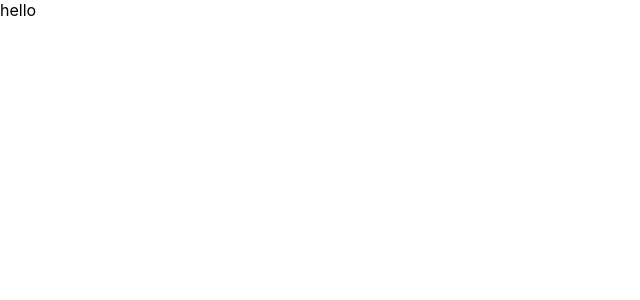
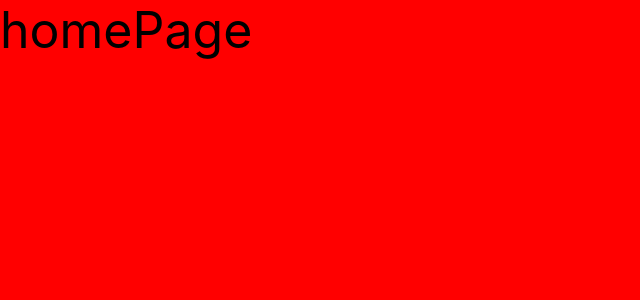
Before and after one commit to maliaoMJ/readerUnit, a Nuxt app: page / in a window 1280 px wide. Shown: the top 300 px of the page, without its empty margins (0-640 px from the left). Built offline with nearby package versions, Linux system fonts and the light colour scheme.

Commit message:
add px2rem postcss and soon

```diff
--- a/layouts/default.vue
+++ b/layouts/default.vue
@@ -1,5 +1,5 @@
 <template>
-  <div>
+  <div class="defaultLayout">
     <nuxt/>
   </div>
 </template>
@@ -7,7 +7,6 @@
 <style lang="scss">
 html {
   font-family: "Source Sans Pro", -apple-system, BlinkMacSystemFont, "Segoe UI", Roboto, "Helvetica Neue", Arial, sans-serif;
-  font-size: 16px;
   word-spacing: 1px;
   -ms-text-size-adjust: 100%;
   -webkit-text-size-adjust: 100%;
@@ -20,4 +19,17 @@ html {
   box-sizing: border-box;
   margin: 0;
 }
+html,body{
+  width: 100%;
+  height:100%;
+}
+.defaultLayout{
+  width:100%;
+  height:100%;
+  position:absolute;
+  top:0;
+  left:0;
+  right:0;
+  bottom:0;
+}
 </style>
--- a/nuxt.config.js
+++ b/nuxt.config.js
@@ -11,6 +11,9 @@ module.exports = {
     ],
     link: [
       { rel: 'icon', type: 'image/x-icon', href: '/favicon.ico' }
+    ],
+    script: [
+      {src: '/js/flexible.js', type: 'text/javascript', charset: 'utf-8' }
     ]
   },
   /*
@@ -24,6 +27,12 @@ module.exports = {
     /*
     ** Run ESLint on save
     */
+   // 一次打包
+   vendor: ['axios'],
+   postcss: [
+    require('postcss-px2rem')({
+      remUnit: 75
+   })],
     extend (config, { isDev, isClient }) {
       if (isDev && isClient) {
         config.module.rules.push({
--- a/package.json
+++ b/package.json
@@ -13,8 +13,10 @@
     "precommit": "npm run lint"
   },
   "dependencies": {
+    "axios": "^0.18.0",
     "node-sass": "^4.9.3",
     "nuxt": "^1.0.0",
+    "postcss-px2rem": "^0.3.0",
     "sass": "^1.13.0",
     "sass-loader": "^7.1.0"
   },
--- a/pages/index.vue
+++ b/pages/index.vue
@@ -1,7 +1,7 @@
 <template>
-  <section class="container">
-    hello
-  </section>
+  <div class="homePage">
+    homePage
+  </div>
 </template>
 
 <script>
@@ -10,13 +10,13 @@ export default {
   components: {
   }
 }
-// document.addEventListener('DOMContentLoaded', () => {
-//   const html = document.querySelector('html')
-//   let fontSize = window.innerWidth / 10
-//   fontSize = fontSize > 50 ? 50 : fontSize
-//   html.style.fontSize = `${fontSize}px`
-// })
+
 </script>
 
-<style>
+<style lang="scss" scoped>
+ .homePage{
+   width:100%;
+   height:100%;
+   background:red;
+ }
 </style>
--- /dev/null
+++ b/static/js/flexible.js
@@ -0,0 +1,68 @@
+// ! function () {
+//   var a = "@charset \"utf-8\";html{color:#000;background:#fff;overflow-y:scroll;-webkit-text-size-adjust:100%;-ms-text-size-adjust:100%}html *{outline:0;-webkit-text-size-adjust:none;-webkit-tap-highlight-color:rgba(0,0,0,0)}html,body{font-family:sans-serif}body,div,dl,dt,dd,ul,ol,li,h1,h2,h3,h4,h5,h6,pre,code,form,fieldset,legend,input,textarea,p,blockquote,th,td,hr,button,article,aside,details,figcaption,figure,footer,header,hgroup,menu,nav,section{margin:0;padding:0}input,select,textarea{font-size:100%}table{border-collapse:collapse;border-spacing:0}fieldset,img{border:0}abbr,acronym{border:0;font-variant:normal}del{text-decoration:line-through}address,caption,cite,code,dfn,em,th,var{font-style:normal;font-weight:500}ol,ul{list-style:none}caption,th{text-align:left}h1,h2,h3,h4,h5,h6{font-size:100%;font-weight:500}q:before,q:after{content:''}sub,sup{font-size:75%;line-height:0;position:relative;vertical-align:baseline}sup{top:-.5em}sub{bottom:-.25em}a:hover{text-decoration:underline}ins,a{text-decoration:none}",
+//     b = document.createElement("style");
+//   if (document.getElementsByTagName("head")[0].appendChild(b), b.styleSheet) b.styleSheet.disabled || (b.styleSheet.cssText = a);
+//   else try {
+//     b.innerHTML = a
+//   } catch (c) {
+//     b.innerText = a
+//   }
+// }();
+// ! function (a, b) {
+//   function c() {
+//     var b = f.getBoundingClientRect().width;
+//     b / i > 540 && (b = 540 * i);
+//     var c = b / 10;
+//     f.style.fontSize = c + "px", k.rem = a.rem = c
+//   }
+//   var d, e = a.document,
+//     f = e.documentElement,
+//     g = e.querySelector('meta[name="viewport"]'),
+//     h = e.querySelector('meta[name="flexible"]'),
+//     i = 0,
+//     j = 0,
+//     k = b.flexible || (b.flexible = {});
+//   if (g) {
+//     console.warn("");
+//     var l = g.getAttribute("content").match(/initial\-scale=([\d\.]+)/);
+//     l && (j = parseFloat(l[1]), i = parseInt(1 / j))
+//   } else if (h) {
+//     var m = h.getAttribute("content");
+//     if (m) {
+//       var n = m.match(/initial\-dpr=([\d\.]+)/),
+//         o = m.match(/maximum\-dpr=([\d\.]+)/);
+//       n && (i = parseFloat(n[1]), j = parseFloat((1 / i).toFixed(2))), o && (i = parseFloat(o[1]), j = parseFloat((1 / i).toFixed(2)))
+//     }
+//   }
+//   if (!i && !j) {
+//     var p = (a.navigator.appVersion.match(/android/gi), a.navigator.appVersion.match(/iphone/gi)),
+//       q = a.devicePixelRatio;
+//     i = p ? q >= 3 && (!i || i >= 3) ? 3 : q >= 2 && (!i || i >= 2) ? 2 : 1 : 1, j = 1 / i
+//   }
+//   if (f.setAttribute("data-dpr", i), !g)
+//     if (g = e.createElement("meta"), g.setAttribute("name", "viewport"), g.setAttribute("content", "initial-scale=" + j + ", maximum-scale=" + j + ", minimum-scale=" + j + ", user-scalable=no"), f.firstElementChild) f.firstElementChild.appendChild(g);
+//     else {
+//       var r = e.createElement("div");
+//       r.appendChild(g), e.write(r.innerHTML)
+//     }
+//   a.addEventListener("resize", function () {
+//     clearTimeout(d), d = setTimeout(c, 300)
+//   }, !1), a.addEventListener("pageshow", function (a) {
+//     a.persisted && (clearTimeout(d), d = setTimeout(c, 300))
+//   }, !1), "complete" === e.readyState ? e.body.style.fontSize = 12 * i + "px" : e.addEventListener("DOMContentLoaded", function () {
+//     e.body.style.fontSize = 12 * i + "px"
+//   }, !1), c(), k.dpr = a.dpr = i, k.refreshRem = c, k.rem2px = function (a) {
+//     var b = parseFloat(a) * this.rem;
+//     return "string" == typeof a && a.match(/rem$/) && (b += "px"), b
+//   }, k.px2rem = function (a) {
+//     var b = parseFloat(a) / this.rem;
+//     return "string" == typeof a && a.match(/px$/) && (b += "rem"), b
+//   }
+// }(window, window.lib || (window.lib = {}));
+// 自定义
+document.addEventListener('DOMContentLoaded', () => {
+  const html = document.querySelector('html')
+  let fontSize = window.innerWidth / 10
+  fontSize = fontSize > 50 ? 50 : fontSize
+  html.style.fontSize = `${fontSize}px`
+})
```
Also changed, not shown: 1 other file (tests, documents, lock files or other folders).
